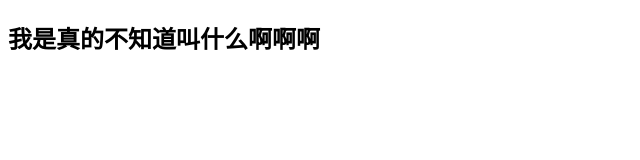
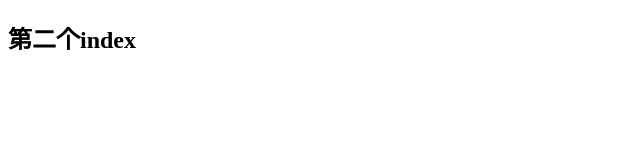
Before and after one commit to Johnbillll/Johnbillll.github.io, a plain HTML site: page Johnbillll.github.io/nowork.html in a window 1280 px wide. Shown: the whole page, without its empty margins (0-640 px from the left). Drawn offline with Linux system fonts and the light colour scheme.

Commit message:
second commit

```diff
--- a/Johnbillll.github.io/nowork.html
+++ b/Johnbillll.github.io/nowork.html
@@ -5,6 +5,6 @@
 		<title>知道叫什么</title>
 	</head>
 	<body>
-		<h2>我是真的不知道叫什么啊啊啊</h2>
+		<h2>第二个index</h2>
 	</body>
 </html>
```
Also changed, not shown: index.html (+1 -1 lines).
